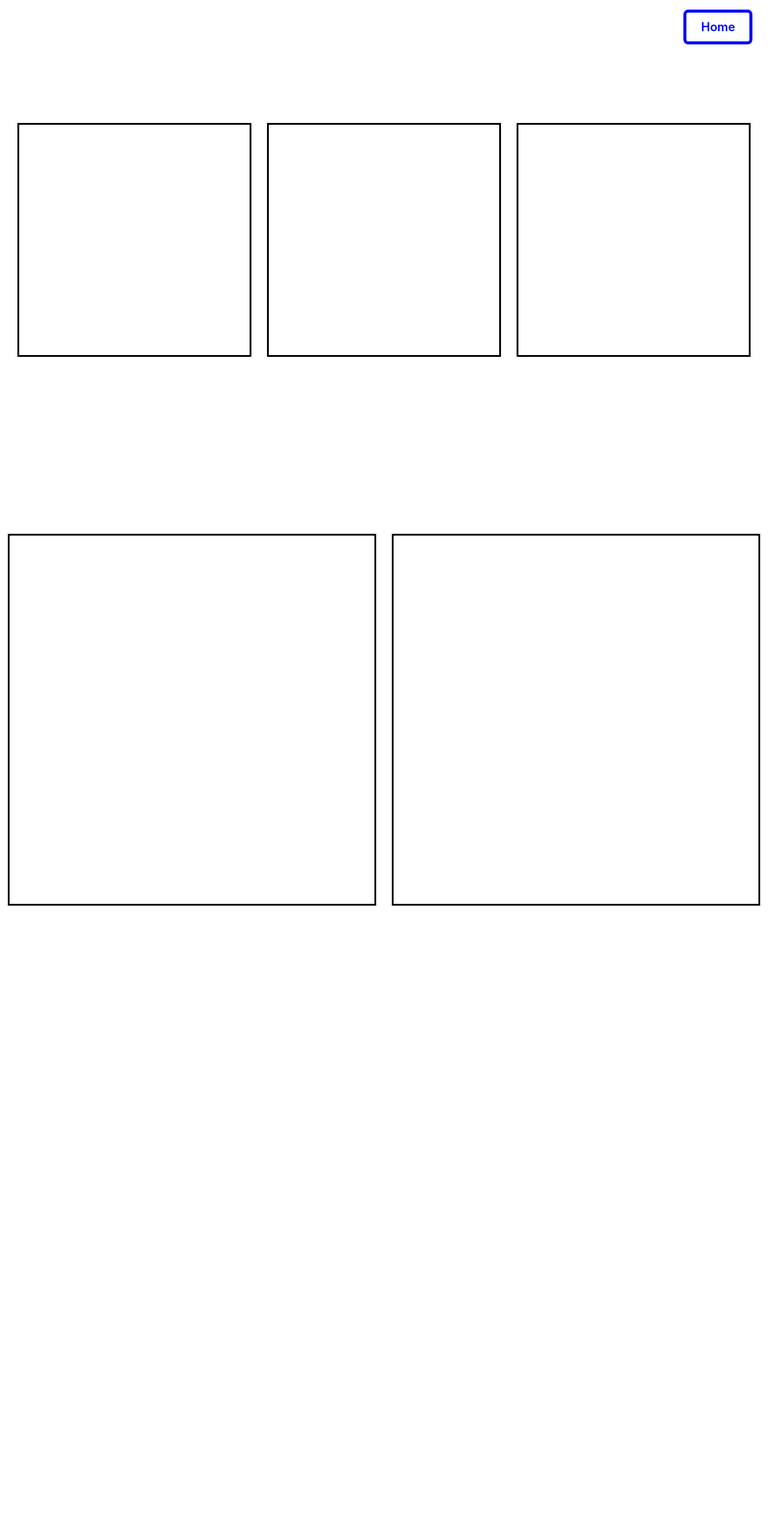
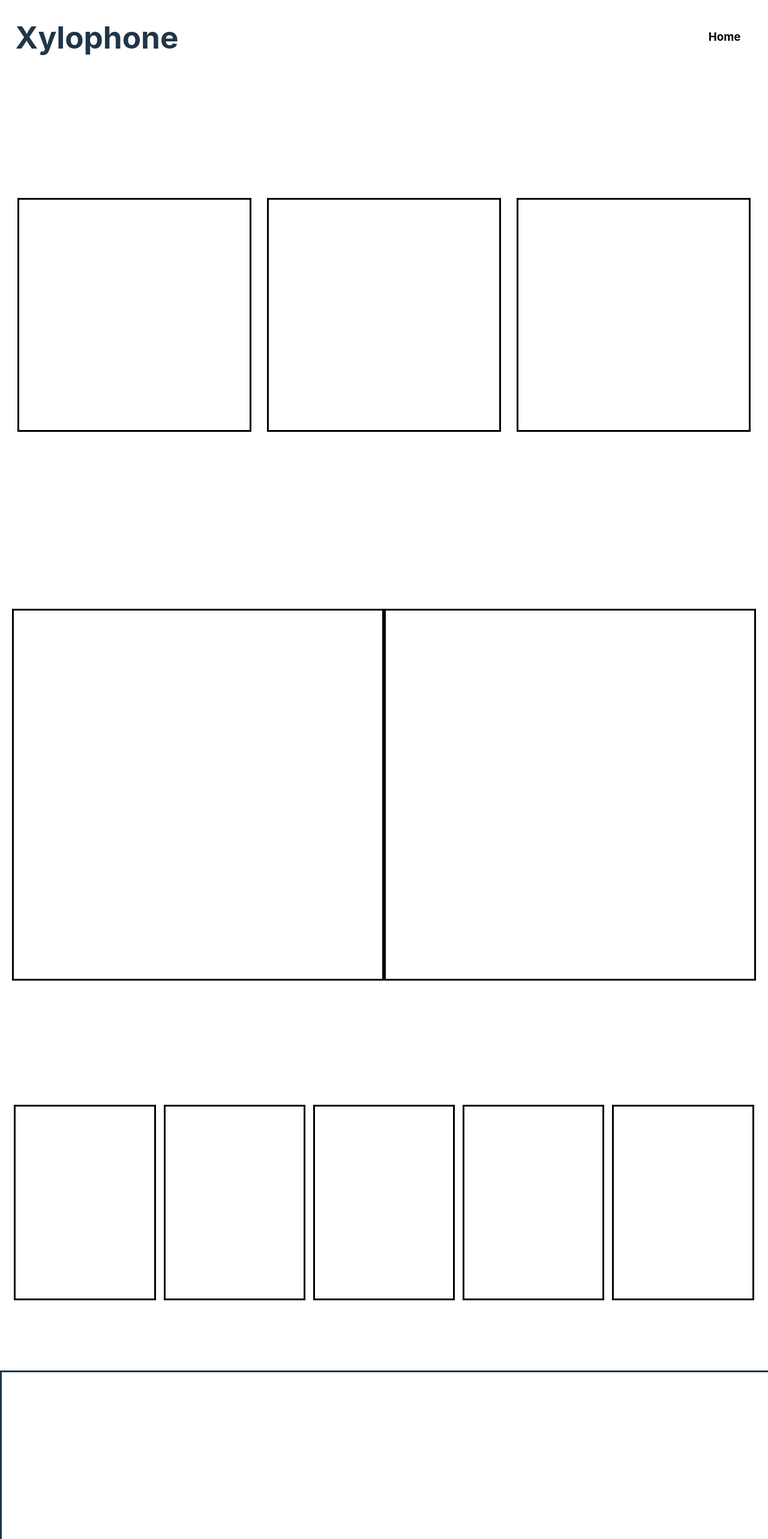
Before and after one commit to mjchin1/WebPageSamples, a React (Vite) app in the folder client/: page /xylp in a window 1280 px wide. Shown: the top 2566 px of the page at 60% size. Before the commit the page ends 1600 px from the top, so only its background shows below. Built offline with nearby package versions, Linux system fonts and the light colour scheme; a web font is replaced by a local one.

Commit message:
xylophone wireframes

```diff
--- a/client/src/Components/Xylophone.jsx
+++ b/client/src/Components/Xylophone.jsx
@@ -1,6 +1,12 @@
 import { useNavigate, Link } from 'react-router-dom'
 
 export default function Xylophone() {
+
+  function scrollToTop() {
+    window.scrollTo(0, 0);
+  }
+
+  scrollToTop();
 
   const navigate = useNavigate()
 
@@ -13,13 +19,6 @@ export default function Xylophone() {
 
   return (
     <>
-
-    {/* <div className="tfHeader">
-    <h1 className="tfLogo">Xylophone</h1>
-    <Link to = '/'><h3 className="tfNav">Home</h3></Link>
-    </div> */}
-
-    <button className="xylpBackButton" onClick={navToHome}>Home</button>
 
     <div className="xylpPageContent">
 
@@ -39,8 +38,13 @@ export default function Xylophone() {
 
     </div>
 
+    <div className="xylpHeader">
+    <h1 className="xylpLogo">Xylophone</h1>
+    <Link to = '/'><h3 className="xylpNav">Home</h3></Link>
+    </div>
 
     <div className="xlypContentBlock2">
+
       <div className="xlypCb2Block"></div>
       <div className="xlypCb2Block"></div>
       <div className="xlypCb2Block"></div>
@@ -49,7 +53,23 @@ export default function Xylophone() {
     <div className="xlypContentBlock3">
       <div className="xlypCb3Block"></div>
       <div className="xlypCb3Block"></div>
+
     </div>
+
+    <div className="xlypContentBlock4">
+      <div className="xlypCb4Block"></div>
+      <div className="xlypCb4Block"></div>
+      <div className="xlypCb4Block"></div>
+      <div className="xlypCb4Block"></div>
+      <div className="xlypCb4Block"></div>
+    </div>
+
+    <div className="xlypContentBlock5">
+      <div className="xlypCb5Block"></div>
+    </div>
+
+
+    <div className="footer"> </div>
 
     </div>
     </>
--- a/client/src/index.css
+++ b/client/src/index.css
@@ -2018,11 +2018,46 @@ font-weight: 600;
   }
 }
 
+.xylpHeader {
+  text-align: left;
+  display: flex;
+  width: 100vw;
+  justify-content: space-between;
+  align-items: center;
+  animation: delayedAppear 7.5s;
+  animation-fill-mode: forwards;
+}
+@keyframes delayedAppear{
+  0% {
+    opacity: 0
+  }
+  25% {
+    opacity: 0
+  }
+  75% {
+    opacity: 0
+  }
+  100% {
+    opacity: 1;
+  }
+
+}
+
 .xylpLogo {
   display: flex;
   justify-content: left;
-  margin-left: 1vw;
-}
+  margin-left: 2vw;
+
+}
+
+.xylpNav {
+  display: flex;
+  justify-content: right;
+  color: black;
+  margin-right: 2vw;
+
+}
+
 
 .xylpText {
  margin-top: 0;
@@ -2168,10 +2203,33 @@ font-weight: 600;
   width: 48vw;
   height: 48vw;
   color: black;
-  margin-left: 1vw;
-  margin-right: 1vw;
-  animation: slideUpToPlace 8s;
-}
+}
+.xlypContentBlock4 {
+  height: 70vh;
+  width: 100vw;
+  display: flex;
+  justify-content: center;
+  align-items: center;
+}
+
+.xlypCb4Block {
+  border: solid;
+  width: 18vw;
+  height: 40vh;
+  color: black;
+  margin-left: .5vw;
+  margin-right: .5vw;
+}
+
+.xlypContentBlock5 {
+  height:100vh;
+  width: 100vw;
+  display: flex;
+  justify-content: center;
+  align-items: center;
+  border: solid;
+}
+
 
 
 
```
